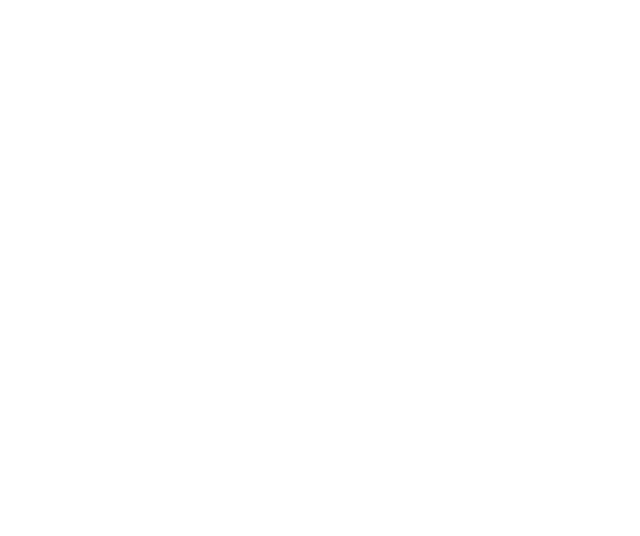
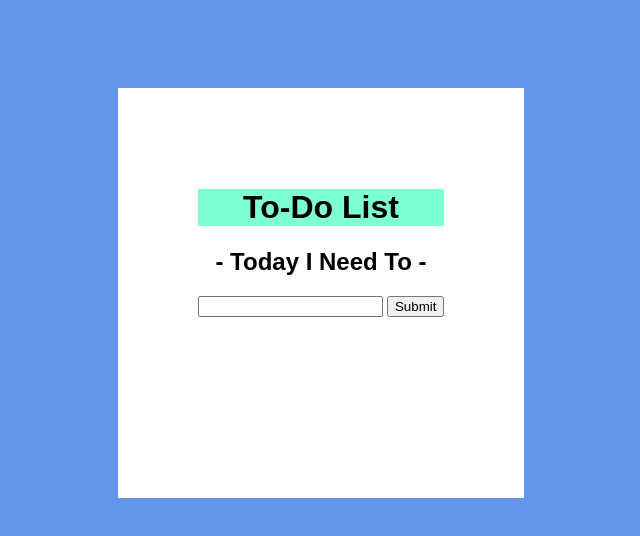
Before and after one commit to dts-kominfo-rea4a/challenge-dom-fatwakb, a website: page index.html in a window 1280 px wide. Shown: the whole page, without its empty margins (319-959 px from the left). Drawn offline with Linux system fonts and the light colour scheme.

Commit message:
nt kadang kadang

```diff
--- a/index.html
+++ b/index.html
@@ -1,41 +1,94 @@
 <!DOCTYPE html>
 <html lang="en">
+
 <head>
   <meta charset="UTF-8" />
   <meta http-equiv="X-UA-Compatible" content="IE=edge" />
   <meta name="viewport" content="width=device-width, initial-scale=1.0" />
   <title>Challenge - DOM</title>
 </head>
+<style>
+  .text-center {
+    text-align: center;
+  }
+
+  .card {
+    padding: 5rem;
+    background-color: #fff;
+    width: fit-content;
+    min-height: 250px;
+  }
+
+  body {
+    font-family: sans-serif;
+    background-color: cornflowerblue;
+    padding: 5rem;
+  }
+
+  .title {
+    background-color: aquamarine;
+  }
+</style>
+
 <body>
   <div id="app">
+    <center>
+      <div class="card">
         <!-- TODO: Buatlah sebuah header dengan id todo-title -->
+        <div class="title">
+          <h1 class="text-center" id="todo-title">
+            To-Do List
+          </h1>
+        </div>
         <!-- TODO: Buatlah sebuah subtitle dengan id todo-subtitle -->
-
+        <h2 class="text-center" id="todo-subtitle">
+          - Today I Need To -
+        </h2>
         <!-- Section: input -->
         <!-- TODO: Buatlah sebuah input bertipe text dengan id todo-input -->
+        <div class="text-center">
+          <input type="text" id="todo-input">
           <!-- TODO: Buatlah sebuah button dengan id todo-submit -->
+          <button type="submit" id="todo-submit">Submit</button>
+        </div>
 
         <!-- Section output -->
         <!-- TODO: Buatlah sebuah <ul> dengan id todo-output -->
+        <ul id="todo-output"></ul>
+      </div>
+    </center>
   </div>
 
   <!-- ! Untuk tantangan ini, script jangan diubah ke external js yah ! -->
   <script>
     // TODO: Deklarasi variable sesuai dengan kebutuhan di sini
-      let button;
-      let input;
-      let output;
+    let button = document.getElementById("todo-submit");
+    let input = document.getElementById("todo-input");
+    let output = document.getElementById("todo-output");
 
     // TODO: Buatlah sebuah fungsi dengan nama fnClickHandler
     // Fungsi yang digunakan untuk menambahkan tulisan
     // Jangan ubah cara deklarasi fungsinya, cukup isi saja
-      function fnClickHandler(toDoItem) {}
+    function fnClickHandler(toDoItem) {
+      const li = document.createElement("li");
+      li.textContent = toDoItem;
+      output.appendChild(li);
+      input.value = null;
+    }
 
     // TODO: register event onclick / addEventListener untuk button
     // akan menjalankan fungsi fnClickHandler
+    button.addEventListener('click', () => {
+      fnClickHandler(input.value);
+    });
 
     // TODO: register event onkeypress / addEventListener untuk input
     // sehingga saat di input ditekan enter akan menjalankan fungsi fnClickHandler juga
+    input.addEventListener('keypress', (e) => {
+      e.key === 'Enter' && fnClickHandler(input.value);
+    });
+
   </script>
 </body>
+
 </html>
```
Lines whose indentation alone changed are shown as unchanged.
